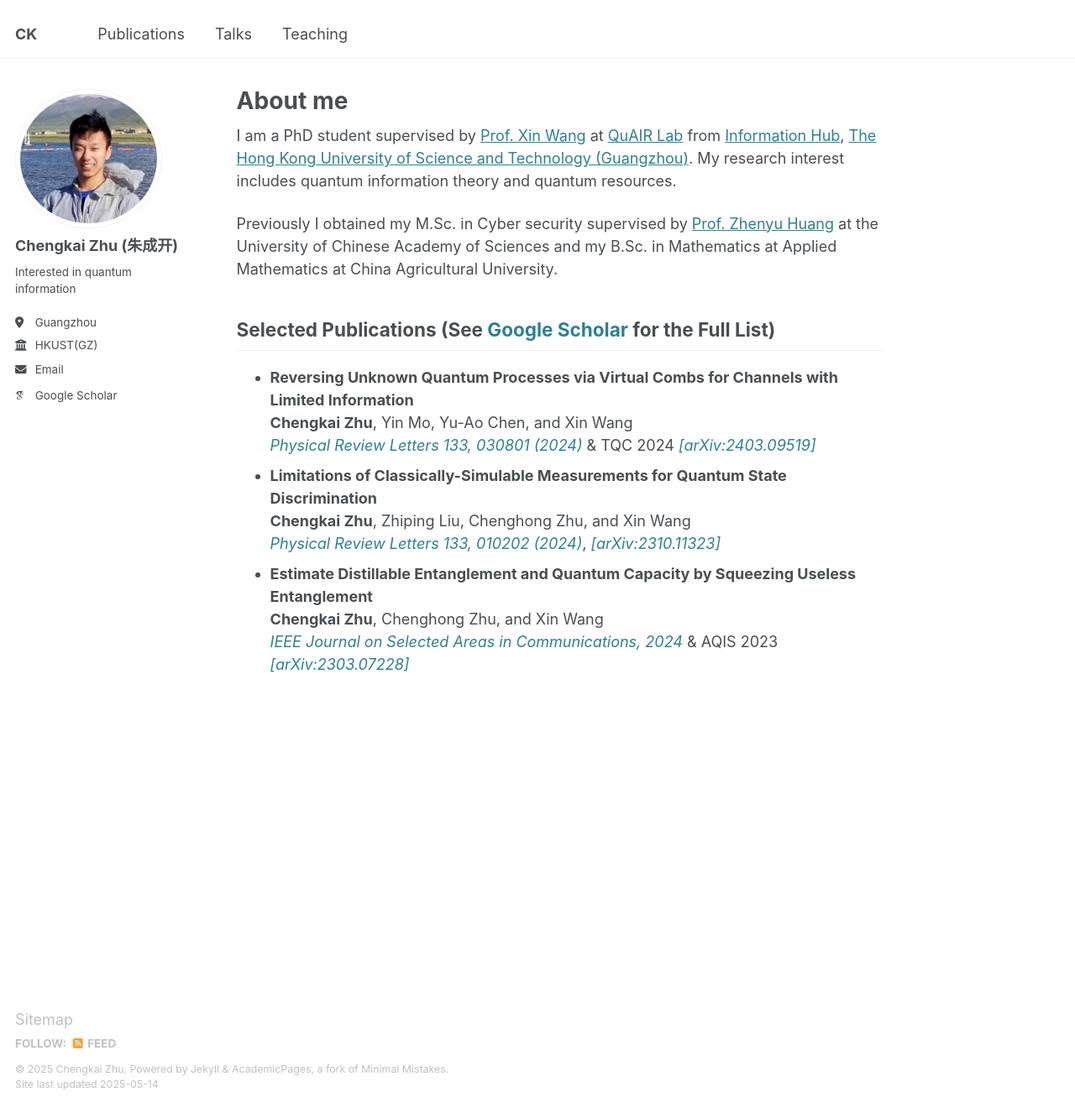
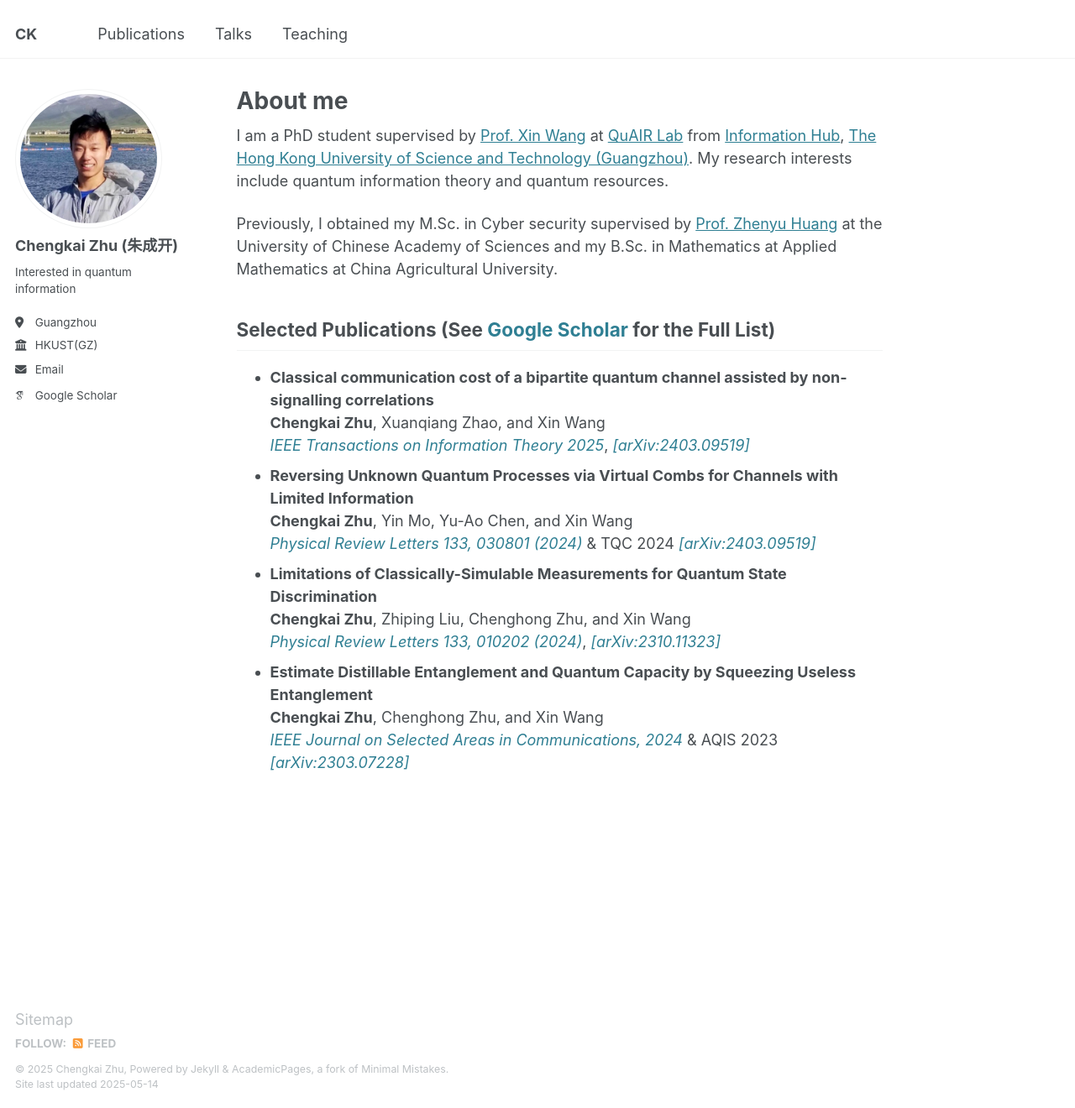
Before and after one commit to Chengkai-Zhu/Chengkai-Zhu.github.io, a Jekyll site: the page built from _pages/about.md, in a window 1280 px wide and 1320 px high. Shown: the whole window at 84% size. Built offline with Jekyll 4.4.1, drawn with Linux system fonts in a browser that asks for light colours; some web fonts are replaced.

Commit message:
Update about.md

```diff
--- a/_pages/about.md
+++ b/_pages/about.md
@@ -8,12 +8,15 @@ redirect_from:
 ---
 
 
-I am a PhD student supervised by [Prof. Xin Wang](https://www.xinwang.info/) at [QuAIR Lab](https://www.quair.group/people/) from [Information Hub](https://infh.hkust-gz.edu.cn/), [The Hong Kong University of Science and Technology (Guangzhou)](https://hkust-gz.edu.cn/). My research interest includes quantum information theory and quantum resources.
+I am a PhD student supervised by [Prof. Xin Wang](https://www.xinwang.info/) at [QuAIR Lab](https://www.quair.group/people/) from [Information Hub](https://infh.hkust-gz.edu.cn/), [The Hong Kong University of Science and Technology (Guangzhou)](https://hkust-gz.edu.cn/). My research interests include quantum information theory and quantum resources.
 
-Previously I obtained my M.Sc. in Cyber security supervised by [Prof. Zhenyu Huang](https://scholar.google.com/citations?user=omCIQ64AAAAJ&hl=zh-CN) at the University of Chinese Academy of Sciences and my B.Sc. in Mathematics at Applied Mathematics at China Agricultural University.
+Previously, I obtained my M.Sc. in Cyber security supervised by [Prof. Zhenyu Huang](https://scholar.google.com/citations?user=omCIQ64AAAAJ&hl=zh-CN) at the University of Chinese Academy of Sciences and my B.Sc. in Mathematics at Applied Mathematics at China Agricultural University.
 
 ## Selected Publications (See <a href="https://scholar.google.com/citations?user=2c0ZBk8AAAAJ&hl=zh-CN&oi=ao" style="text-decoration: none;">Google Scholar</a> for the Full List)
 
+- **Classical communication cost of a bipartite quantum channel assisted by non-signalling correlations** \
+  **Chengkai Zhu**, Xuanqiang Zhao, and Xin Wang\
+  <a href="https://arxiv.org/abs/2408.02506" style="text-decoration: none;">*IEEE Transactions on Information Theory 2025*</a>, <a href="https://arxiv.org/abs/2408.02506" style="text-decoration: none;">*[arXiv:2403.09519]*</a>
 - **Reversing Unknown Quantum Processes via Virtual Combs for Channels with Limited Information** \
   **Chengkai Zhu**, Yin Mo, Yu-Ao Chen, and Xin Wang\
   <a href="https://journals.aps.org/prl/abstract/10.1103/PhysRevLett.133.030801" style="text-decoration: none;">*Physical Review Letters 133, 030801 (2024)*</a> & TQC 2024 <a href="https://arxiv.org/abs/2401.04672" style="text-decoration: none;">*[arXiv:2403.09519]*</a>
```
